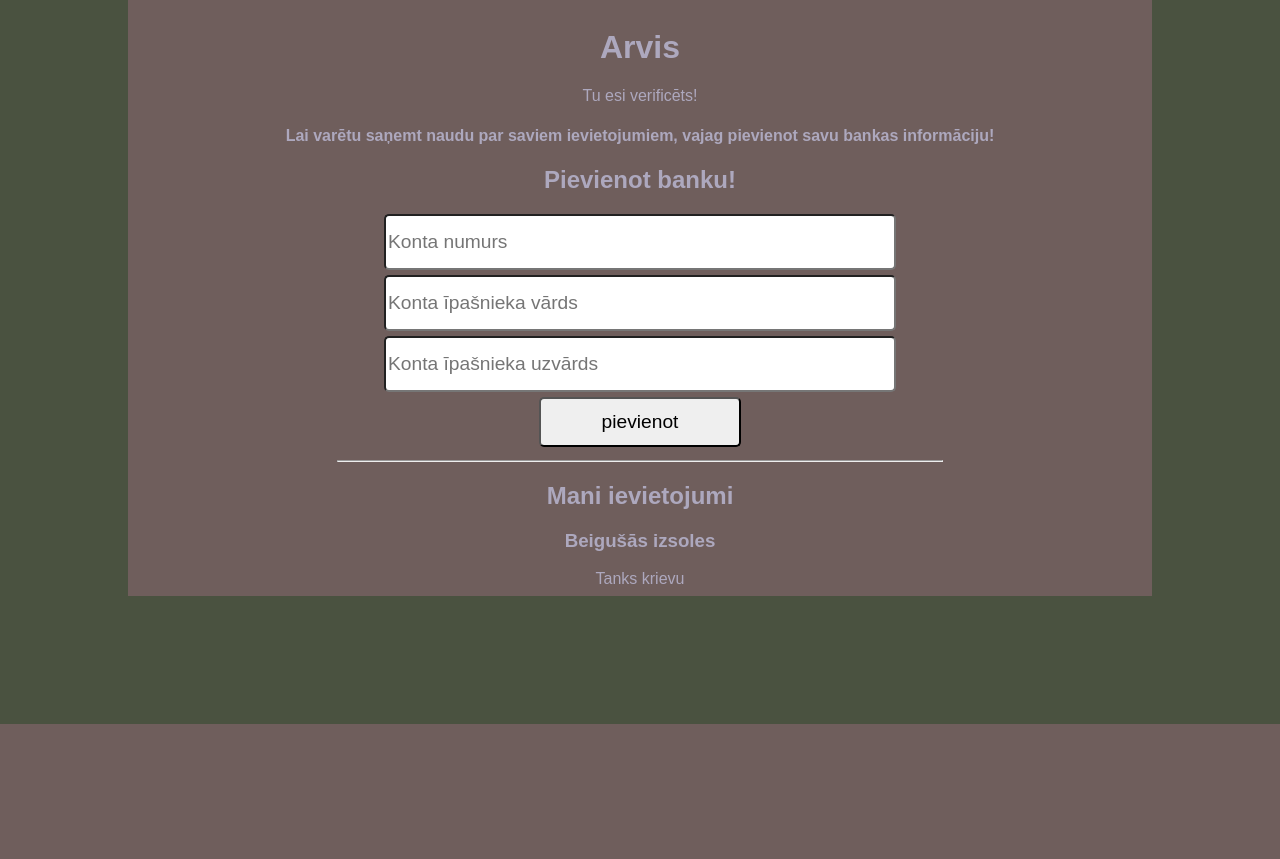
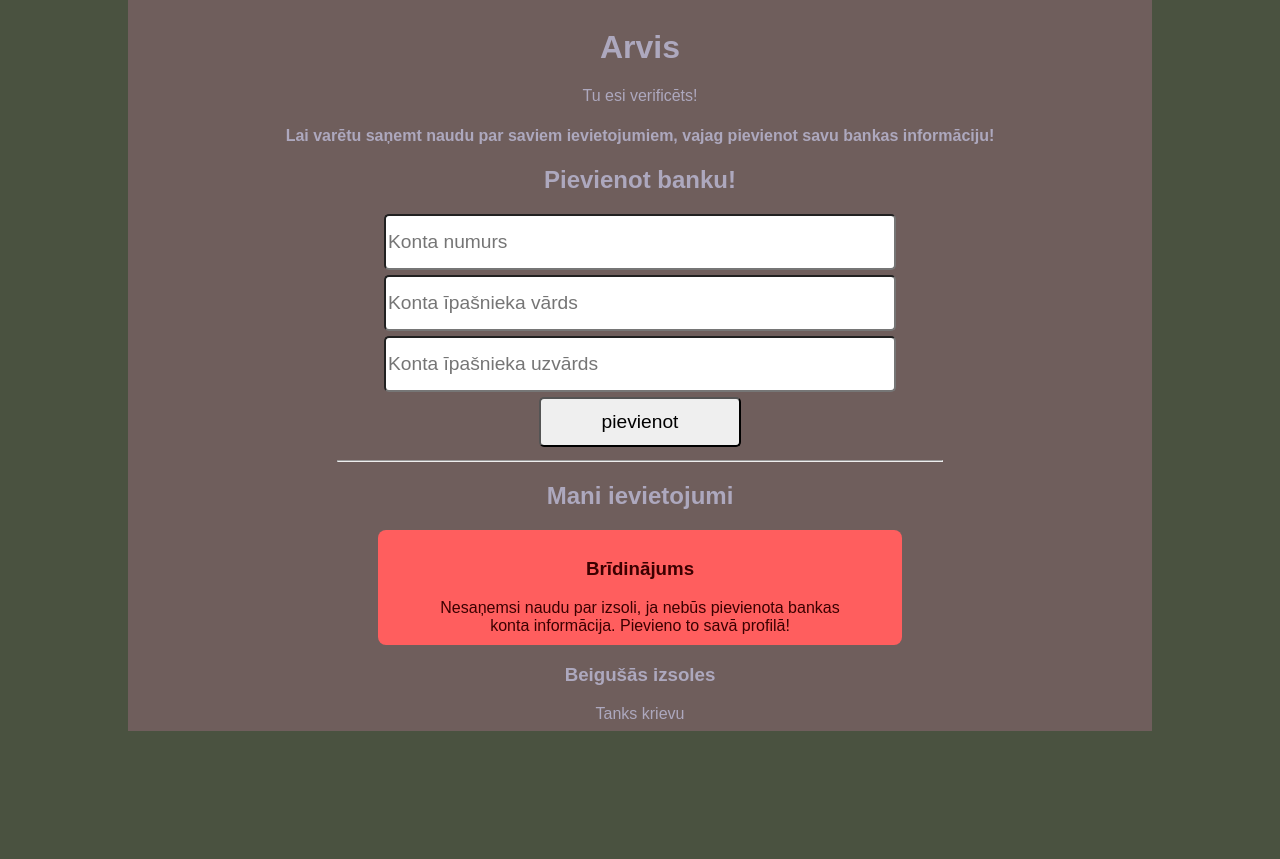
Before and after one commit to ArvisCe/IzsolesLapa, a Flask app: page /lietotajs/profils in a window 1280 px wide. Shown: the part 239-1098 px from the top of the page. Before the commit the page ends 963 px from the top, so only its background shows below. Run offline with Flask 3, Linux system fonts and the light colour scheme; a user stored in the database is signed in.

Commit message:
Feat: hvz push 4945884

```diff
--- a/main.py
+++ b/main.py
@@ -30,7 +30,7 @@ app.register_blueprint(user, url_prefix="/lietotajs")
 # give admins to specific users
 def makeAdmins():
     with app.app_context():
-        ids=[3]
+        ids=[]
         if ids:
             for id in ids:
                 user  = User.query.filter_by(id=id).first()
--- a/templates/user/profile.html
+++ b/templates/user/profile.html
@@ -21,6 +21,16 @@
         text-align: center;
         font-size:larger;
         border-radius: 5px;
+    }
+
+    .warning
+    {
+        background-color: rgb(255, 94, 94);
+        color:rgb(60, 0, 0);
+        width: 50%;
+        padding: 10px;
+        margin-top: 20px;
+        border-radius: 8px;
     }
 </style>
 <center>
@@ -50,7 +60,7 @@
                 <h2>Pievienot banku!</h2>
                 <input
                     class="formInput"
-                    maxlength="12"
+                    maxlength="17"
                     type="text"
                     placeholder="Konta numurs"
                     name="bankAccount"
@@ -59,7 +69,7 @@
 
                 <input
                     class="formInput"
-                    maxlength="12"
+                    maxlength="64"
                     type="text"
                     placeholder="Konta īpašnieka vārds"
                     name="bankName"
@@ -68,7 +78,7 @@
 
                 <input
                     class="formInput"
-                    maxlength="12"
+                    maxlength="64"
                     type="text"
                     placeholder="Konta īpašnieka uzvārds"
                     name="bankSurname"
@@ -83,6 +93,16 @@
     <h2>Mani ievietojumi</h2>
     {% if not ongoingListings and not waitingListings and not endedListings %}
         <h3>Tu vēl neko neesi ievietojis!</h3>
+    {% endif %}
+    {% if endedListings or waitingListings or ongoingListings %}
+        {% if not current_user.bankAccount %}
+
+        <div class="warning">
+            <h3>Brīdinājums</h3>
+            Nesaņemsi naudu par izsoli, ja nebūs pievienota bankas<br>
+            konta informācija. Pievieno to savā profilā!
+        </div>
+        {% endif %}
     {% endif %}
     {% if ongoingListings %}
         <h3>Šobrīd tiek izsolīts</h3>
```
Also changed, not shown: instance/IzsoleLV.db (deleted).
